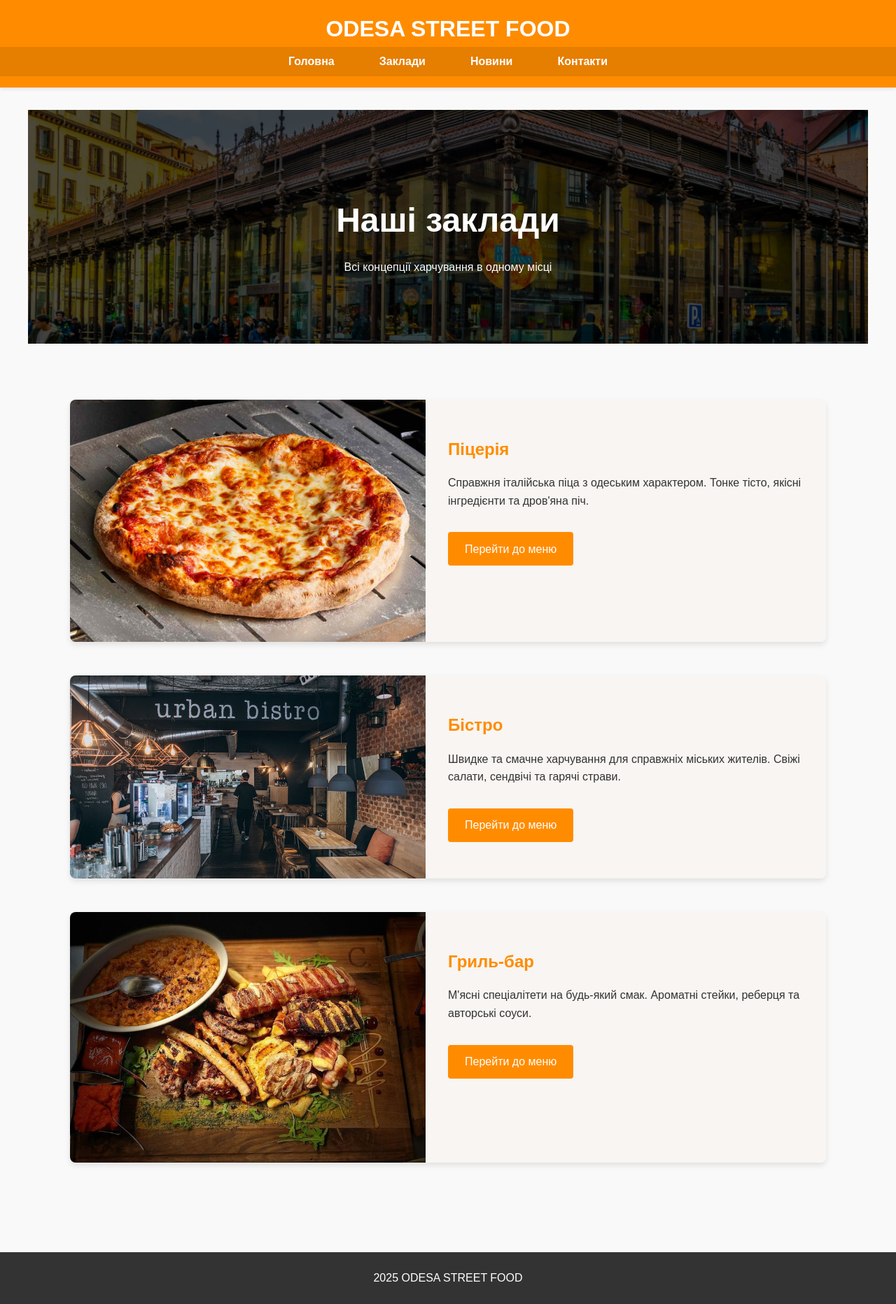
After one commit to Kwaizer/estab-map, a Flask app: page /restaurants in a window 1280 px wide. The commit adds this page. Shown: the whole page at 70% size. Run offline with Flask 3, Linux system fonts and the light colour scheme.

Commit message:
Restaurants page

```diff
--- a/app.py
+++ b/app.py
@@ -31,21 +31,23 @@ def index():
 
     return render_template("index.html", now=datetime.now(), map_html=map_html)
 
+@app.route('/news')
+def news():
+    return render_template('news.html')
+
+@app.route('/contacts')
+def contacts():
+    return render_template('contacts.html')
+
+@app.route('/restaurants')
+def restaurants():
+    return render_template('restaurants.html')
 
 @app.route('/restaurants/pizzeria')
 def pizzeria():
     return render_template('restaurants/pizzeria.html')
 
 
-@app.route('/news')
-def news():
-    return render_template('news.html')
-
-
-@app.route('/contacts')
-def contacts():
-    return render_template('contacts.html')
-
 
 if __name__ == '__main__':
     app.run(debug=True)
--- a/static/css/style.css
+++ b/static/css/style.css
@@ -308,7 +308,88 @@ footer p {
     background-color: #f8f5f2;
     padding: 3rem 0;
 }
+/* Стилі для сторінки ресторанів */
+.restaurants-header {
+    background: linear-gradient(rgba(0,0,0,0.7), rgba(0,0,0,0.7)),
+                url('../images/restaurants-bg.jpg');
+    background-size: cover;
+    background-position: center;
+    color: white;
+    text-align: center;
+    padding: 5rem 0;
+    margin-bottom: 3rem;
+}
 
+.restaurants-header h1 {
+    font-size: 3rem;
+    margin-bottom: 1rem;
+}
+
+.all-restaurants {
+    padding: 2rem 0;
+}
+
+.restaurant-card {
+    display: flex;
+    margin-bottom: 3rem;
+    background: white;
+    border-radius: 8px;
+    overflow: hidden;
+    box-shadow: 0 4px 8px rgba(0,0,0,0.1);
+}
+
+.restaurant-image {
+    flex: 1;
+}
+
+.restaurant-image img {
+    width: 100%;
+    height: 100%;
+    object-fit: cover;
+}
+
+.restaurant-info {
+    flex: 1;
+    padding: 2rem;
+}
+
+.restaurant-info h2 {
+    color: #ff8c00;
+    margin-bottom: 1rem;
+}
+
+.btn {
+    display: inline-block;
+    background: #ff8c00;
+    color: white;
+    padding: 0.7rem 1.5rem;
+    border-radius: 4px;
+    text-decoration: none;
+    margin-top: 1rem;
+    transition: background 0.3s;
+}
+
+.btn:hover {
+    background: #e67e00;
+}
+
+@media (max-width: 768px) {
+    .restaurant-card {
+        flex-direction: column;
+    }
+
+    .restaurant-image {
+        height: 200px;
+    }
+
+    .restaurants-header {
+        padding: 3rem 0;
+    }
+
+    .restaurants-header h1 {
+        font-size: 2rem;
+    }
+}
 .info-block {
     background: white;
     padding: 2rem;
--- a/templates/base.html
+++ b/templates/base.html
@@ -13,7 +13,7 @@
         <nav>
             <ul>
                 <li><a href="{{ url_for('index') }}">Головна</a></li>
-                <li><a href="{{ url_for('pizzeria') }}">Заклади</a></li>
+                <li><a href="{{ url_for('restaurants') }}">Заклади</a></li>
                 <li><a href="{{ url_for('news') }}">Новини</a></li>
                 <li><a href="{{ url_for('contacts') }}">Контакти</a></li>
             </ul>
--- /dev/null
+++ b/templates/restaurants.html
@@ -0,0 +1,47 @@
+{% extends "base.html" %}
+
+{% block title %}Наші заклади | ODESA STREET FOOD{% endblock %}
+
+{% block content %}
+<section class="restaurants-header">
+    <h1>Наші заклади</h1>
+    <p>Всі концепції харчування в одному місці</p>
+</section>
+
+<section class="all-restaurants">
+    <div class="container">
+        <div class="restaurant-card">
+            <div class="restaurant-image">
+                <img src="{{ url_for('static', filename='images/pizza.jpg') }}" alt="Піцерія">
+            </div>
+            <div class="restaurant-info">
+                <h2>Піцерія</h2>
+                <p>Справжня італійська піца з одеським характером. Тонке тісто, якісні інгредієнти та дров'яна піч.</p>
+                <a href="{{ url_for('pizzeria') }}" class="btn">Перейти до меню</a>
+            </div>
+        </div>
+
+        <div class="restaurant-card">
+            <div class="restaurant-image">
+                <img src="{{ url_for('static', filename='images/bistro.jpg') }}" alt="Бістро">
+            </div>
+            <div class="restaurant-info">
+                <h2>Бістро</h2>
+                <p>Швидке та смачне харчування для справжніх міських жителів. Свіжі салати, сендвічі та гарячі страви.</p>
+                <a href="#" class="btn">Перейти до меню</a>
+            </div>
+        </div>
+
+        <div class="restaurant-card">
+            <div class="restaurant-image">
+                <img src="{{ url_for('static', filename='images/grill.jpg') }}" alt="Гриль-бар">
+            </div>
+            <div class="restaurant-info">
+                <h2>Гриль-бар</h2>
+                <p>М'ясні спеціалітети на будь-який смак. Ароматні стейки, реберця та авторські соуси.</p>
+                <a href="#" class="btn">Перейти до меню</a>
+            </div>
+        </div>
+    </div>
+</section>
+{% endblock %}
--- a/templates/restaurants/pizzeria.html
+++ b/templates/restaurants/pizzeria.html
@@ -87,6 +87,9 @@
                 <li>Можливість забрати з собою</li>
             </ul>
         </div>
+        <div class="back-btn">
+            <a href="{{ url_for('restaurants') }}" class="btn">← До всіх закладів</a>
+        </div>
     </div>
 </section>
 {% endblock %}
```
Also changed, not shown: templates/contacts.html (+9 -9 lines), templates/news.html (+9 -9 lines), static/images/bistro.jpg (added), static/images/grill.jpg (added), static/images/restaurants-bg.jpg (added).
